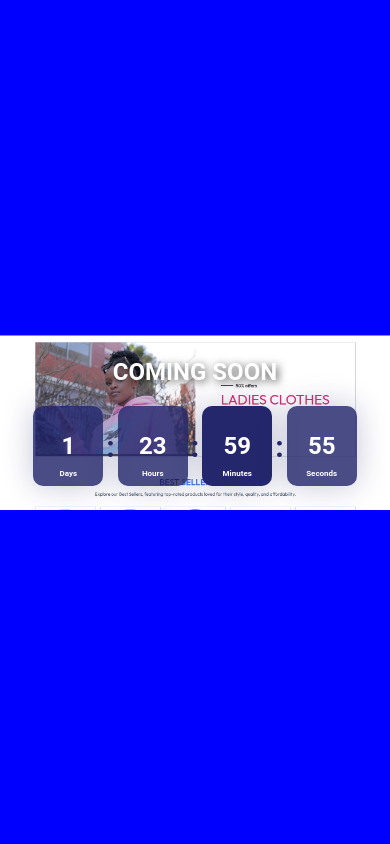
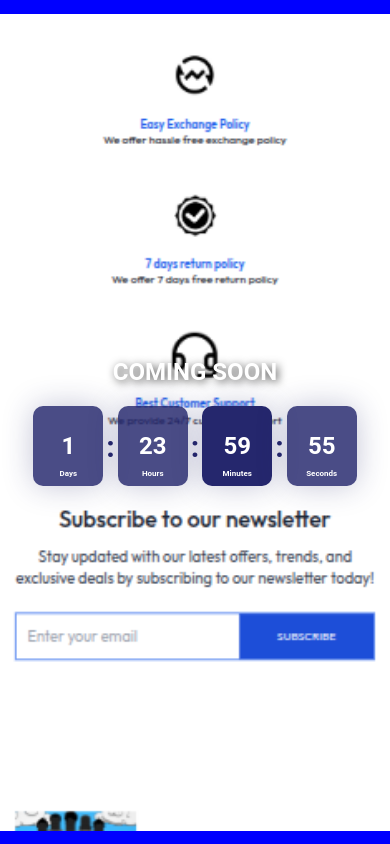
Before and after one commit to lukiet/sandwichtest, a React (Create React App) app in the folder sandwichtest/: page / in a window 390 px wide. Built offline with nearby package versions, Linux system fonts and the light colour scheme.

Commit message:
updates on mobile photos

```diff
--- a/sandwichtest/src/Assets/assets.js
+++ b/sandwichtest/src/Assets/assets.js
@@ -4,4 +4,10 @@ import image2 from './h3.png'
 import image3 from './h4.png'
 import image4 from './h5.png'
 
-export {image, image1, image2, image3, image4}
+import mobileImage from './m1.png'
+import mobileImage1 from './m2.png'
+import mobileImage2 from './m3.png'
+import mobileImage3 from './m4.png'
+import mobileImage4 from './m5.png'
+
+export {image, image1, image2, image3, image4, mobileImage, mobileImage1, mobileImage2, mobileImage3, mobileImage4}
--- a/sandwichtest/src/Pages/timer.jsx
+++ b/sandwichtest/src/Pages/timer.jsx
@@ -1,5 +1,5 @@
 import React, { useState, useEffect } from "react";
-import { image1, image2, image3, image4 } from "../Assets/assets";
+import { image1, image2, image3, image4, mobileImage1, mobileImage2, mobileImage3, mobileImage4} from "../Assets/assets";
 
 const Timer = () => {
   const initialTime = 48 * 60 * 60; // 48 hours in seconds
@@ -7,6 +7,14 @@ const Timer = () => {
   const [currentImageIndex, setCurrentImageIndex] = useState(0);
 
   const images = [image1, image2, image3, image4];
+  const mobileImages = [mobileImage1, mobileImage2, mobileImage3, mobileImage4];
+
+  // Responsive dimensions based on screen size
+  const isMobile = window.innerWidth <= 768;
+  const isSmallMobile = window.innerWidth <= 480;
+
+  // Choose image array based on screen size
+  const currentImages = isMobile ? mobileImages : images;
 
   useEffect(() => {
     const timer = setInterval(() => {
@@ -19,21 +27,17 @@ const Timer = () => {
   // Alternate background images every 3 seconds
   useEffect(() => {
     const imageTimer = setInterval(() => {
-      setCurrentImageIndex((prev) => (prev + 1) % images.length);
+      setCurrentImageIndex((prev) => (prev + 1) % currentImages.length);
     }, 3000);
 
     return () => clearInterval(imageTimer);
-  }, [images.length]);
+  }, [currentImages.length]);
 
   // Calculate days, hours, minutes, seconds
   const days = Math.floor(timeLeft / (24 * 60 * 60));
   const hours = Math.floor((timeLeft % (24 * 60 * 60)) / (60 * 60));
   const minutes = Math.floor((timeLeft % (60 * 60)) / 60);
   const seconds = timeLeft % 60;
-
-  // Responsive dimensions based on screen size
-  const isMobile = window.innerWidth <= 768;
-  const isSmallMobile = window.innerWidth <= 480;
 
   const boxStyle = {
     width: isSmallMobile ? "70px" : isMobile ? "100px" : "250px",
@@ -90,7 +94,7 @@ const Timer = () => {
         fontFamily: "'Roboto', sans-serif",
         margin: 0,
         padding: 0,
-        backgroundImage: `url(${images[currentImageIndex]})`,
+        backgroundImage: `url(${currentImages[currentImageIndex]})`,
         backgroundPosition: "center",
         backgroundRepeat: "no-repeat",
         backgroundSize: isSmallMobile ? "contain" : isMobile ? "cover" : "cover",
```
